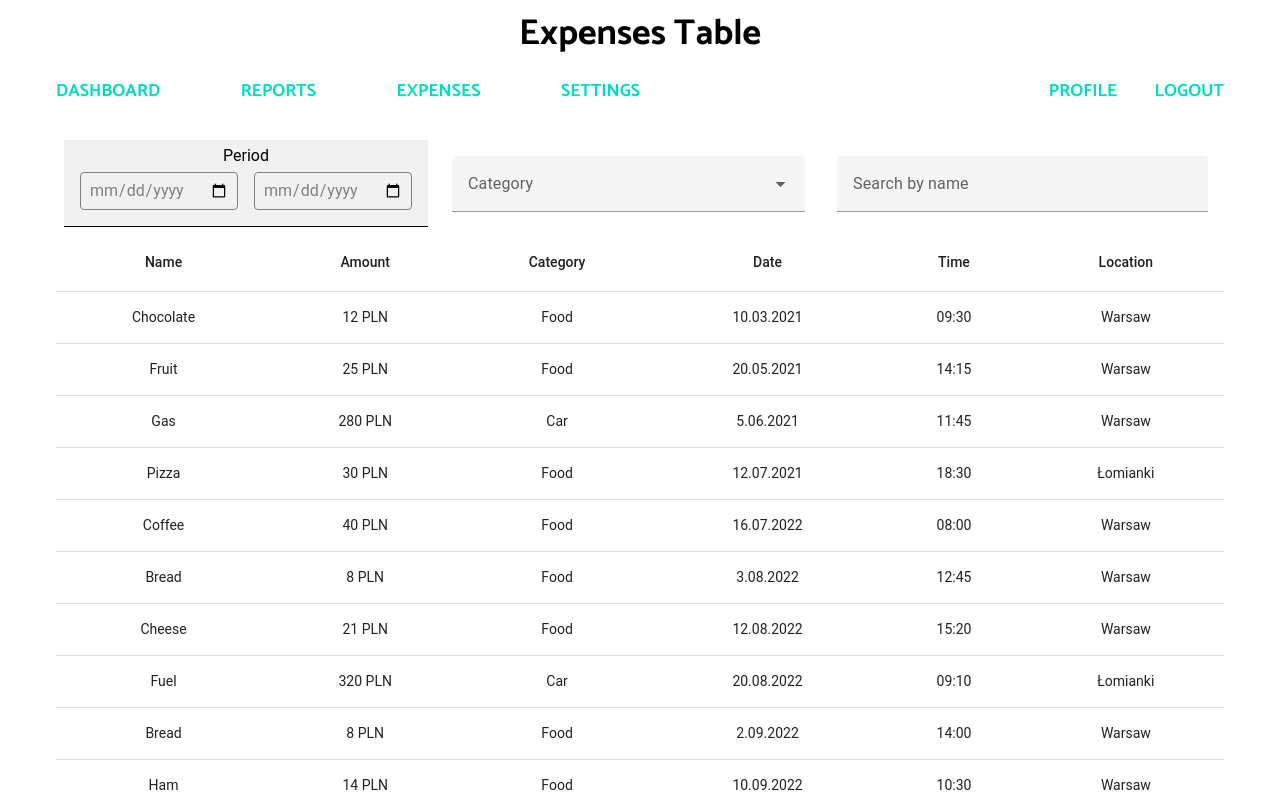
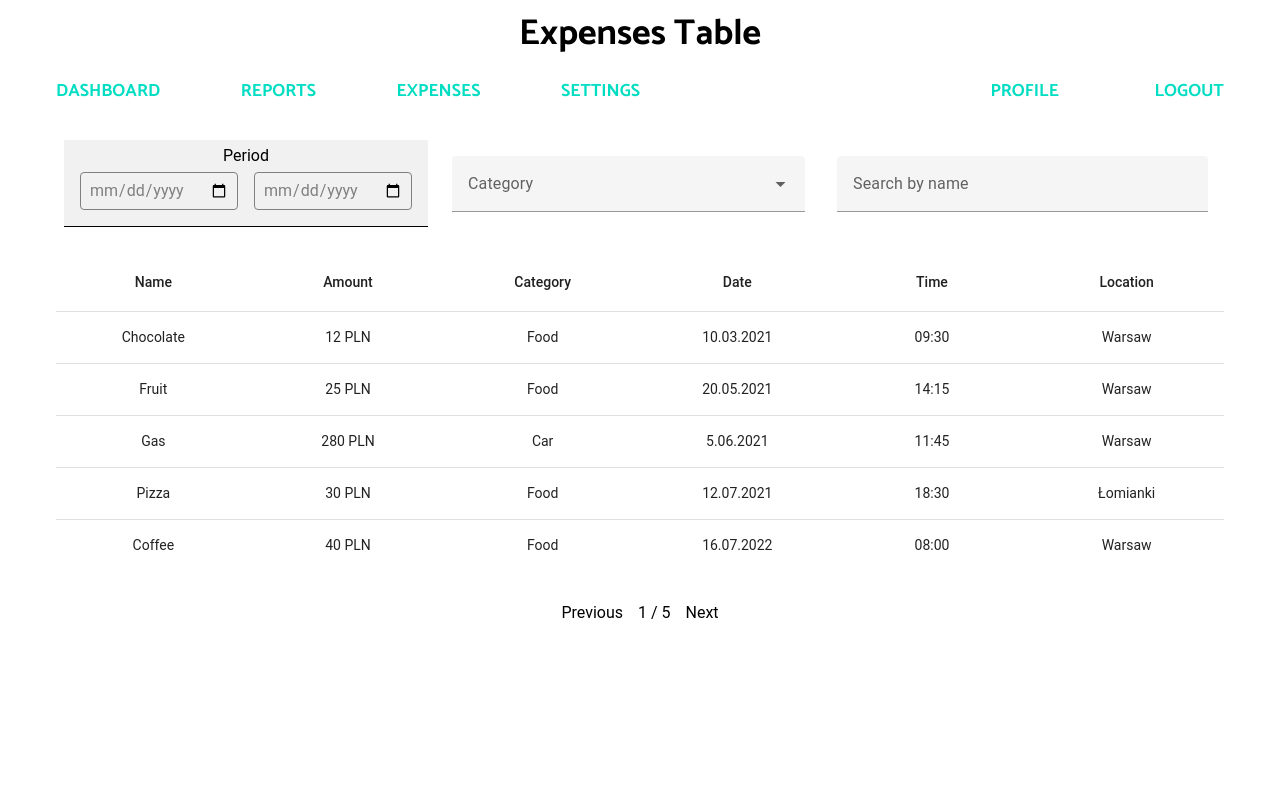
Before and after one commit to Jinpai666/expenses-viewer, a Vue app: page / in a window 1280 px wide. Shown: the top 800 px of the page. Built offline with nearby package versions, Linux system fonts and the light colour scheme.

Commit message:
pagination

```diff
--- a/src/components/expensesTable/ExpensesTable.vue
+++ b/src/components/expensesTable/ExpensesTable.vue
@@ -1,10 +1,10 @@
 <template>
   <div>
     <div>
-      <v-form
-        class="filters d-md-flex align-center justify-center"
-      >
-        <div class="position-relative filters__date-picker w-auto ma-2 pa-2 rounded-tse">
+      <v-form class="filters d-md-flex align-center justify-center">
+        <div
+          class="position-relative filters__date-picker w-auto ma-2 pa-2 rounded-tse"
+        >
           <div class="text-center">Period</div>
           <label>
             <span class="d-flex flex-wrap align-center justify-center">
@@ -33,13 +33,12 @@
           clearable
         ></v-select>
         <v-text-field
-          class="  ma-2 pa-2"
+          class="ma-2 pa-2"
           v-model="searchPhrase"
           :counter="20"
           label="Search by name"
           required
           clearable
-
         ></v-text-field>
       </v-form>
       <v-table>
@@ -56,24 +55,56 @@
         <tbody>
           <tr
             class="text-center table-row"
-            v-for="(item, idx) in filteredExpenses"
+            v-for="(item, idx) in paginatedExpenses"
             :key="idx"
           >
-            <td>{{ formatString(item.name) }}</td>
-            <td>{{ item.amount }} PLN</td>
-            <td class="mobile-hidden">{{ formatString(item.category) }}</td>
-            <td class="">{{ formatDate(item.date) }}</td>
-            <td class="mobile-hidden">{{ item.time }}</td>
-            <td class="mobile-hidden">{{ item.location }}</td>
+            <td class="table-cell">{{ formatString(item.name) }}</td>
+            <td  class="table-cell">{{ item.amount }} PLN</td>
+            <td class="table-cell mobile-hidden">{{ formatString(item.category) }}</td>
+            <td class="table-cell">{{ formatDate(item.date) }}</td>
+            <td class="table-cell mobile-hidden">{{ item.time }}</td>
+            <td class="table-cell mobile-hidden">{{ item.location }}</td>
           </tr>
         </tbody>
       </v-table>
+    </div>
+    <div class="pagination">
+      <button
+        class="pagination__button"
+        :disabled="currentPage === 1"
+        @click="previousPage"
+      >
+        Previous
+      </button>
+      <span class="pagination__info">{{ currentPage }} / {{ totalPages }}</span>
+      <button
+        class="pagination__button"
+        :disabled="currentPage === totalPages"
+        @click="nextPage"
+      >
+        Next
+      </button>
     </div>
   </div>
 </template>
 <style lang="scss">
 @import "expensesTable";
 @import "../../../node_modules/@mdi/font/css/materialdesignicons.css";
+
+.pagination {
+  display: flex;
+  align-items: center;
+  justify-content: center;
+  margin-top: 20px;
+}
+
+.pagination__button {
+  margin: 0 5px;
+}
+
+.pagination__info {
+  margin: 0 10px;
+}
 </style>
 <script>
 import data from "../../data/expenses.json";
@@ -85,6 +116,8 @@ export default {
     searchPhrase: "",
     startDate: "",
     endDate: "",
+    itemsPerPage: 5,
+    currentPage: 1,
   }),
   computed: {
     filteredExpenses() {
@@ -116,6 +149,14 @@ export default {
 
       return filteredArray;
     },
+    totalPages() {
+      return Math.ceil(this.filteredExpenses.length / this.itemsPerPage);
+    },
+    paginatedExpenses() {
+      const startIndex = (this.currentPage - 1) * this.itemsPerPage;
+      const endIndex = startIndex + this.itemsPerPage;
+      return this.filteredExpenses.slice(startIndex, endIndex);
+    },
   },
   methods: {
     formatString(string) {
@@ -129,6 +170,17 @@ export default {
       this.startDate = "";
       this.endDate = "";
     },
+    previousPage() {
+      if (this.currentPage > 1) {
+        this.currentPage--;
+      }
+    },
+
+    nextPage() {
+      if (this.currentPage < this.totalPages) {
+        this.currentPage++;
+      }
+    },
   },
 };
 </script>
--- a/src/components/expensesTable/expensesTable.scss
+++ b/src/components/expensesTable/expensesTable.scss
@@ -1,13 +1,19 @@
 .v-table__wrapper td,
 th {
   vertical-align: middle;
+}
+.v-table__wrapper{
+  padding-top: 20px;
+ height:350px;
 }
 .table-row{
   &:hover{
     background-color: #f1f1f1;
   }
 }
-
+.table-cell{
+  width: 190px;
+}
 .filters {
   &__date-picker {
     border-bottom: 1px solid black;
--- a/src/components/topNavigation/topNavigation.scss
+++ b/src/components/topNavigation/topNavigation.scss
@@ -24,7 +24,12 @@
     width: 50%;
   }
   &_right{
-    width: 15%;
+    width: 20%;
   }
   }
 }
+@media (max-width: 768px) {
+  .navigation {
+    display: none;
+  }
+}
```
